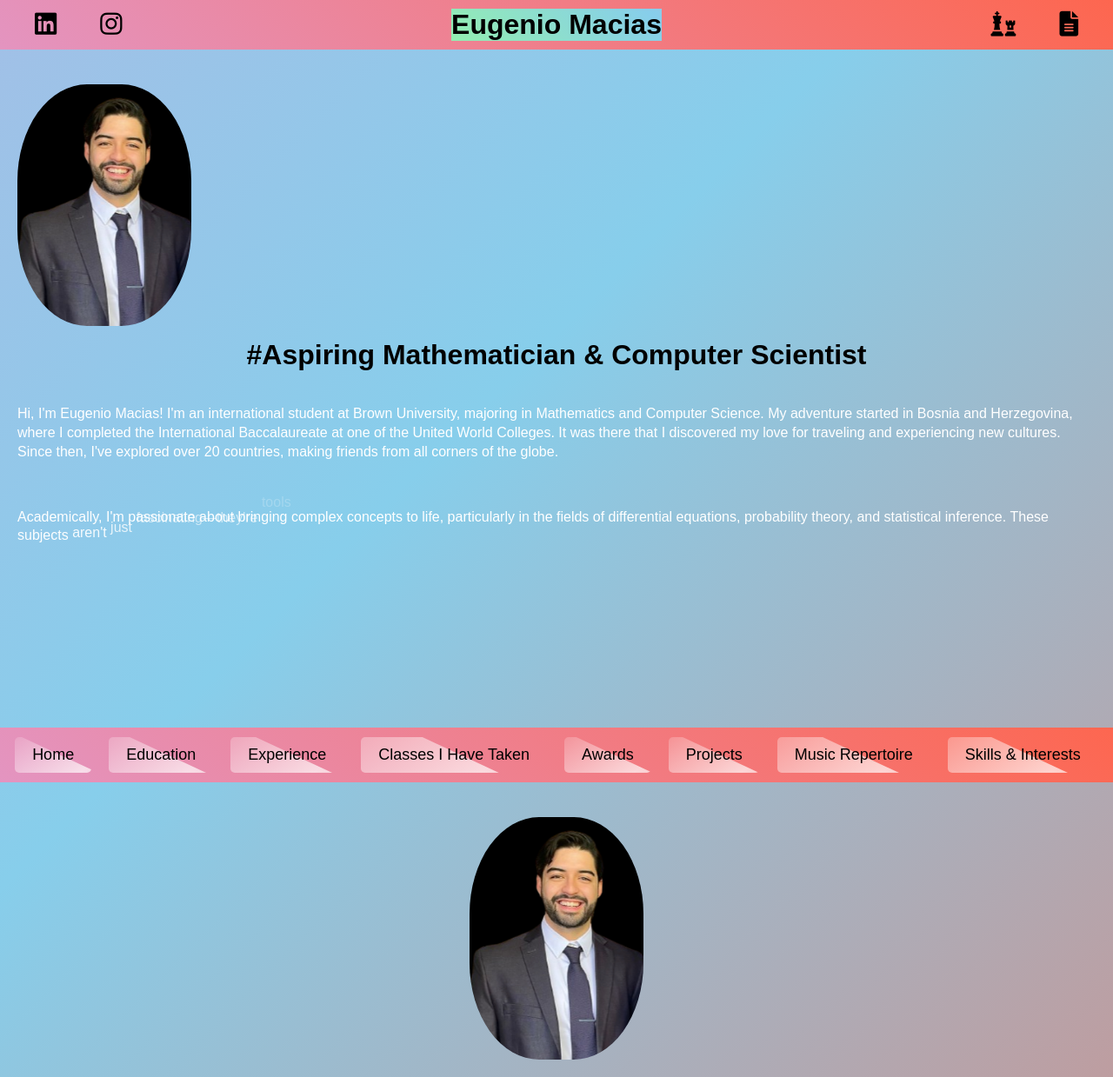
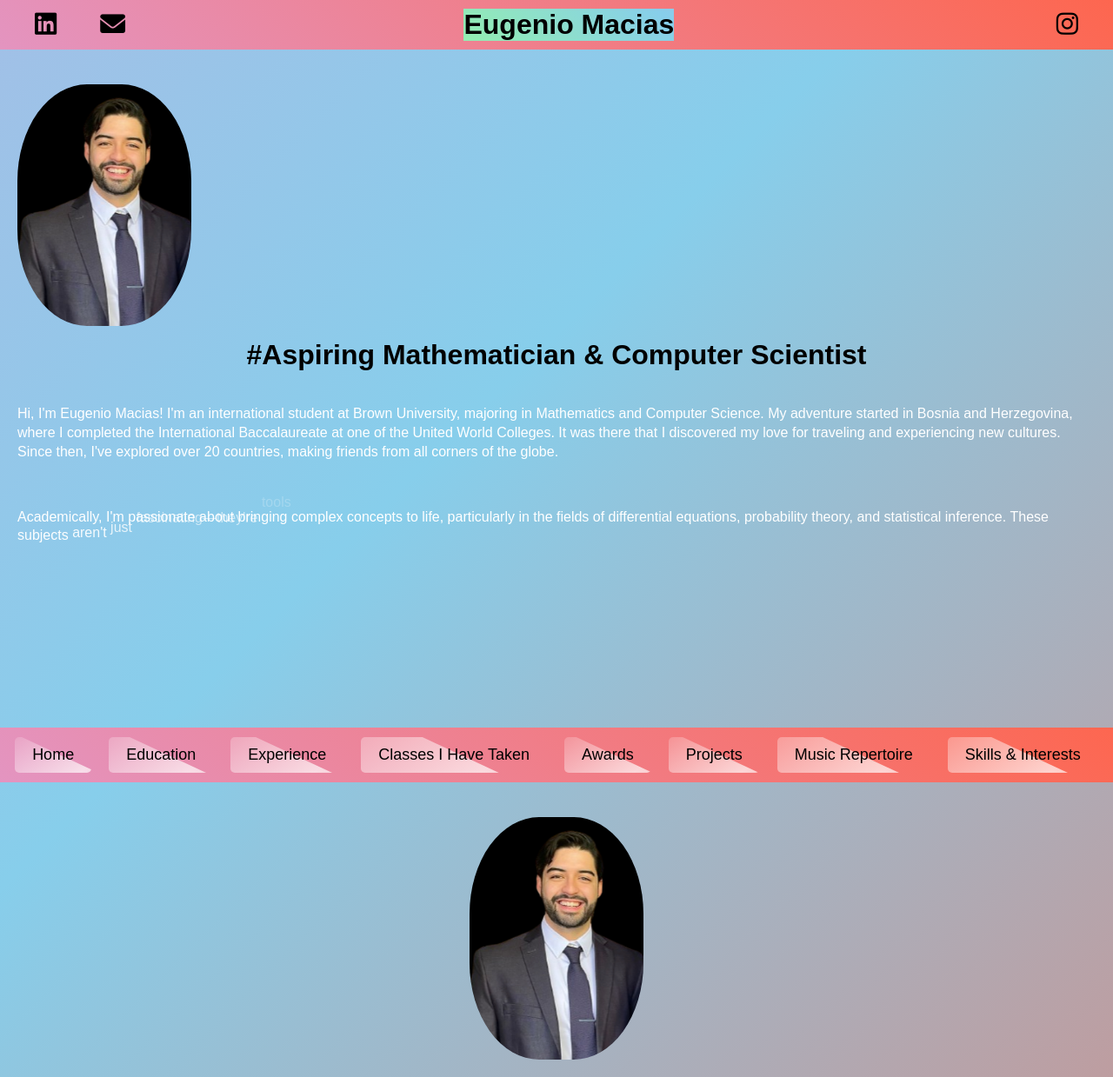
Before and after one commit to xXElGenio0203Xx/eugenio-macias.github.io, a Jekyll site: the page built from index.md, in a window 1280 px wide. Shown: the whole page at 87% size. Built offline with Jekyll 4.4.1, drawn with Linux system fonts in a browser that asks for light colours; some web fonts are replaced.

Commit message:
Update default.html

```diff
--- a/_layouts/default.html
+++ b/_layouts/default.html
@@ -11,13 +11,15 @@
 <body>
   <header>
     <div class="header-links-left">
-      <a href="https://www.linkedin.com/in/eugenio-macias/" target="_blank"><i class="fab fa-linkedin"></i></a>
-      <a href="https://www.instagram.com/eugenio_macias/" target="_blank"><i class="fab fa-instagram"></i></a>
+      <a href="https://www.linkedin.com/in/eugenio-macias/" target="_blank" title="LinkedIn"><i class="fab fa-linkedin"></i></a>
+      <a href="mailto:eugenio_macias_orozco@brown.edu" target="_blank" title="Email"><i class="fas fa-envelope"></i></a>
+      <a href="assets/files/resume.pdf" target="_blank" title="Resume><i class="fas fa-file-alt"></i></a>
     </div>
     <h1>{{ site.title }}</h1>
     <div class="header-links-right">
-      <a href="https://www.chess.com/member/eugenio_macias" target="_blank"><i class="fas fa-chess"></i></a>
-      <a href="assets/files/resume.pdf" target="_blank"><i class="fas fa-file-alt"></i></a>
+      <a href="https://www.chess.com/member/eugenio_macias" target="_blank" title="Chess.com><i class="fas fa-chess"></i></a>
+      <a href="https://open.spotify.com/user/eugenio.d.macias?si=3eaebf1bfa0e4e51" target="_blank" title="Spotify><i class="fab fa-spotify"></i></a>
+      <a href="https://www.instagram.com/eugenio_macias/" target="_blank" title="Instagram"><i class="fab fa-instagram"></i></a>
     </div>
   </header>
   <main id="content">
```
